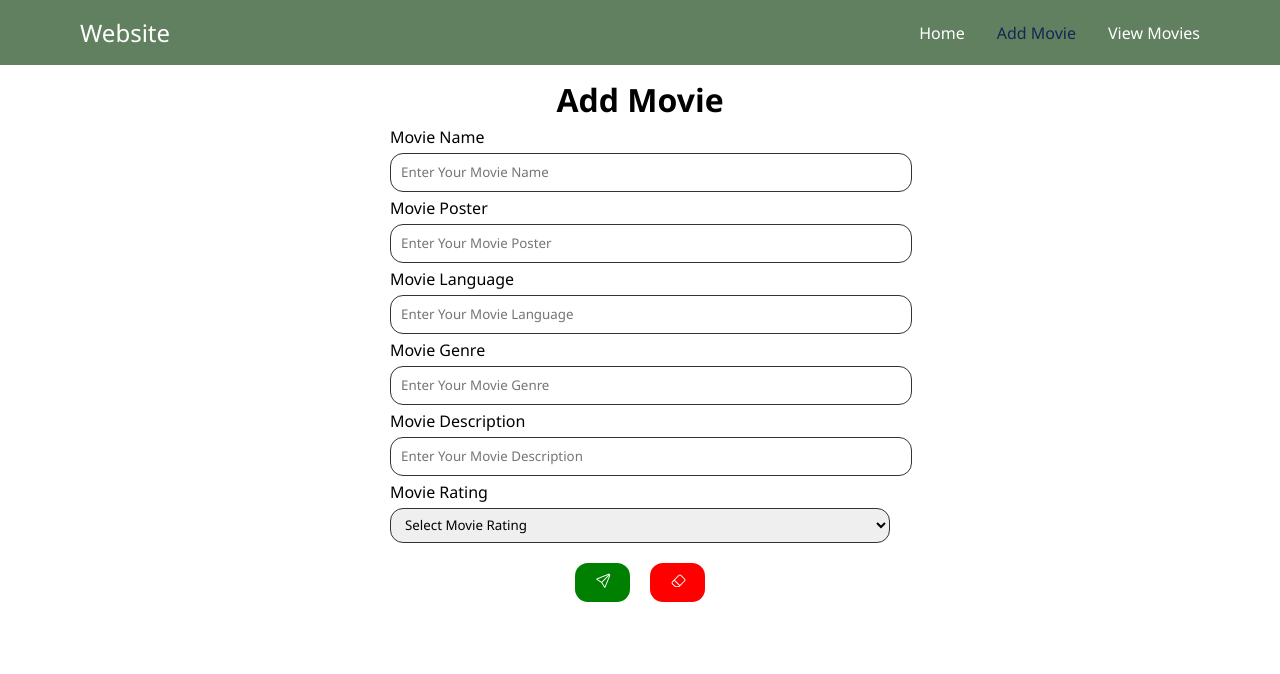
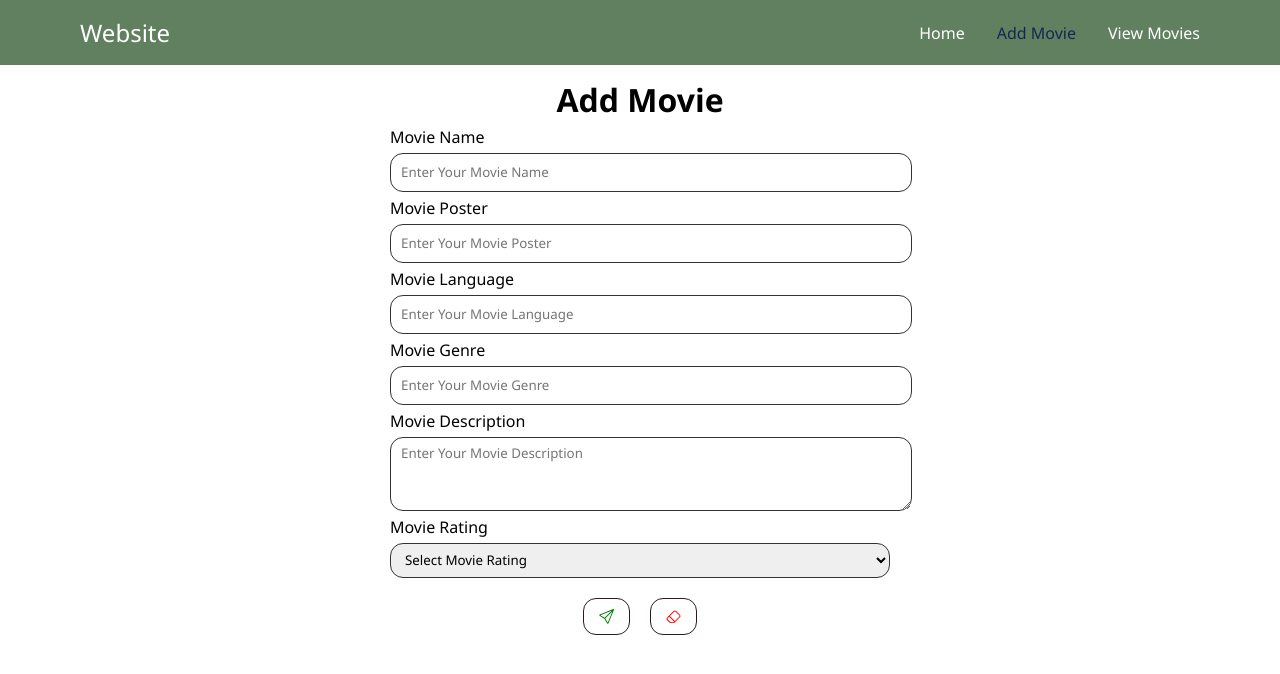
Before and after one commit to jayprakashcs12/movies-app, a React (Vite) app: page /add-movie in a window 1280 px wide. Shown: the top 674 px of the page. Built offline with nearby package versions, Linux system fonts and the light colour scheme.

Commit message:
updated code

```diff
--- a/src/assets/css/home.css
+++ b/src/assets/css/home.css
@@ -34,11 +34,14 @@
     margin: 5px 0;
 }
 
+.pro-textarea {
+    height: 60px;
+}
+
 .act-btn {
-    padding: 5px 10px;
+    padding: 10px 15px;
     font-size: 15px;
     cursor: pointer;
-    color: #fff;
     margin: 0 2%;
     border: none;
 }
@@ -49,11 +52,11 @@
 }
 
 .post-btn {
-    background-color:var(--color6);
+    color:var(--color6);
 }
 
 .reset-btn {
-    background-color: var(--color7);
+    color: var(--color7);
 }
 
 .pro-toast {
@@ -80,9 +83,12 @@
     color: var(--color2);
     width: 330px;
     padding: 1rem 2em;
-    background: var( --color5);
     border-radius: 10px;
     text-align: center;
+}
+
+.act-btn, .child-div {
+    border: 1px solid #2d1b1b;
 }
 
 .text-shadow {
@@ -101,8 +107,9 @@
     font-size: 24px;
 }
 
-.movie-description, .movie-genre, .movie-rating {
+.movie-desc {
     font-size: 16px;
+    color: var(--color5);
 }
 
 .star {
--- a/src/components/AddMovie/index.jsx
+++ b/src/components/AddMovie/index.jsx
@@ -64,7 +64,9 @@ const index = () => {
                 <input type="text" className='pro-input' name="mgenre" value={mgenre} onChange={moviesData} placeholder='Enter Your Movie Genre' />
 
                 <label className='pro-label' htmlFor="mdesc"> Movie Description </label>
-                <input type="text" className='pro-input' name="mdesc" value={mdesc} onChange={moviesData} placeholder='Enter Your Movie Description' />
+                <textarea type="text" className='pro-input pro-textarea' name="mdesc" value={mdesc} onChange={moviesData}
+                    placeholder='Enter Your Movie Description'></textarea>
+
 
                 <label className='pro-label' htmlFor="mrating"> Movie Rating </label>
                 <select className='pro-select' name="mrating" value={mrating} onChange={moviesData}>
@@ -77,8 +79,8 @@ const index = () => {
                 </select>
 
                 <div className="btn-div">
-                    <button type="submit" className='act-btn post-btn' onClick={handleSave}> <BsSend className='act-btn' /> </button>
-                    <button type="reset" className='act-btn reset-btn' onClick={handleClear}> <BsEraser className='act-btn' /> </button>
+                    <BsSend className='act-btn post-btn' onClick={handleSave} />
+                    <BsEraser className='act-btn reset-btn' onClick={handleClear} />
                 </div>
             </form>
         </div>
--- a/src/components/UpdateMovie/index.jsx
+++ b/src/components/UpdateMovie/index.jsx
@@ -77,10 +77,10 @@ const index = () => {
     return (
         <React.Fragment>
             <div className="view-div">
-                <button className='act-btn post-btn' onClick={handleBack}> <BiArrowBack className='act-btn' /> </button>
+                <BiArrowBack className='act-btn post-btn' onClick={handleBack} />
             </div>
             <div className="pro-container">
-                <h1 className="pro-head">{id ? "Edit Movie" : "Add Movie"}</h1>
+                <h1 className="pro-head">{`Edit ${mname}`}</h1>
                 <form>
                     <label className='pro-label' htmlFor="mname"> Movie Name </label>
                     <input type="text" className='pro-input' name="mname" value={mname} onChange={moviesData} placeholder='Enter Your Movie Name' />
@@ -95,7 +95,8 @@ const index = () => {
                     <input type="text" className='pro-input' name="mgenre" value={mgenre} onChange={moviesData} placeholder='Enter Your Movie Genre' />
 
                     <label className='pro-label' htmlFor="mdesc"> Movie Description </label>
-                    <input type="text" className='pro-input' name="mdesc" value={mdesc} onChange={moviesData} placeholder='Enter Your Movie Description' />
+                    <textarea type="text" className='pro-input pro-textarea' name="mdesc" value={mdesc} onChange={moviesData}
+                        placeholder='Enter Your Movie Description'></textarea>
 
                     <label className='pro-label' htmlFor="mrating"> Movie Rating </label>
                     <select className='pro-select' name="mrating" value={mrating} onChange={moviesData}>
@@ -108,8 +109,8 @@ const index = () => {
                     </select>
 
                     <div className="btn-div">
-                        <button type="submit" className='act-btn post-btn' onClick={handleUpdate}> <BsSend className='act-btn' /> </button>
-                        <button type="reset" className='act-btn reset-btn' onClick={handleClear}> <BsEraser className='act-btn' /> </button>
+                        <BsSend className='act-btn post-btn' onClick={handleUpdate} />
+                        <BsEraser className='act-btn reset-btn' onClick={handleClear} />
                     </div>
                 </form>
             </div>
--- a/src/components/ViewMovie/index.jsx
+++ b/src/components/ViewMovie/index.jsx
@@ -37,19 +37,19 @@ const index = () => {
 
         <React.Fragment>
             <div className="view-div gap-div">
-                <button className='act-btn post-btn' onClick={handleBack}> <BiArrowBack className='act-btn' /> </button>
+                <BiArrowBack className='act-btn post-btn' onClick={handleBack} />
             </div>
             <div className="movie-content">
                 <div className="main-div">
                     <div className="child-div">
                         <img src={movie.mposter} alt={movie.mname} className='movie-img' />
                         <h1 className="text-shadow">{movie.mname}</h1>
-                        <p className="movie-language">{movie.mlanguage}</p>
-                        <p className="movie-genre">{movie.mgenre}</p>
+                        <p className="movie-desc">{movie.mlanguage}</p>
+                        <p className="movie-desc">{movie.mgenre}</p>
                         <p className="movie-desc">{movie.mdesc}</p>
                         <StarRating mrating={movie.mrating} />
                         <div className="btn-div">
-                            <button className='act-btn post-btn' onClick={() => handleUpdate(movie.id)}> <BsPencil className='act-btn' /> </button>
+                            <BsPencil className='act-btn post-btn' onClick={() => handleUpdate(movie.id)} />
                         </div>
                     </div>
                 </div>
--- a/src/components/ViewMovies/index.jsx
+++ b/src/components/ViewMovies/index.jsx
@@ -52,13 +52,13 @@ const index = () => {
                         <div className="child-div">
                             <img src={x.mposter} alt={x.mname} className='movie-img' />
                             <h1 className="text-shadow">{x.mname}</h1>
-                            <p className="movie-language">{x.mlanguage}</p>
-                            <p className="movie-genre">{x.mgenre}</p>
+                            <p className="movie-desc">{x.mlanguage}</p>
+                            <p className="movie-desc">{x.mgenre}</p>
                             <StarRating mrating={x.mrating} />
                             <div className="btn-div">
-                                <button className='act-btn post-btn' onClick={() => handleView(x.id)}> <IoEyeOutline className='act-btn' /> </button>
-                                <button className='act-btn post-btn' onClick={() => handleUpdate(x.id)}> <BsPencil className='act-btn' /> </button>
-                                <button className='act-btn reset-btn' onClick={() => handleDelete(x.id, x.mname)}> <GoTrash className='act-btn' /> </button>
+                                <IoEyeOutline className='act-btn post-btn' onClick={() => handleView(x.id)} />
+                                <BsPencil className='act-btn post-btn' onClick={() => handleUpdate(x.id)} />
+                                <GoTrash className='act-btn reset-btn' onClick={() => handleDelete(x.id, x.mname)} />
                             </div>
                         </div>
                     </div>
```
